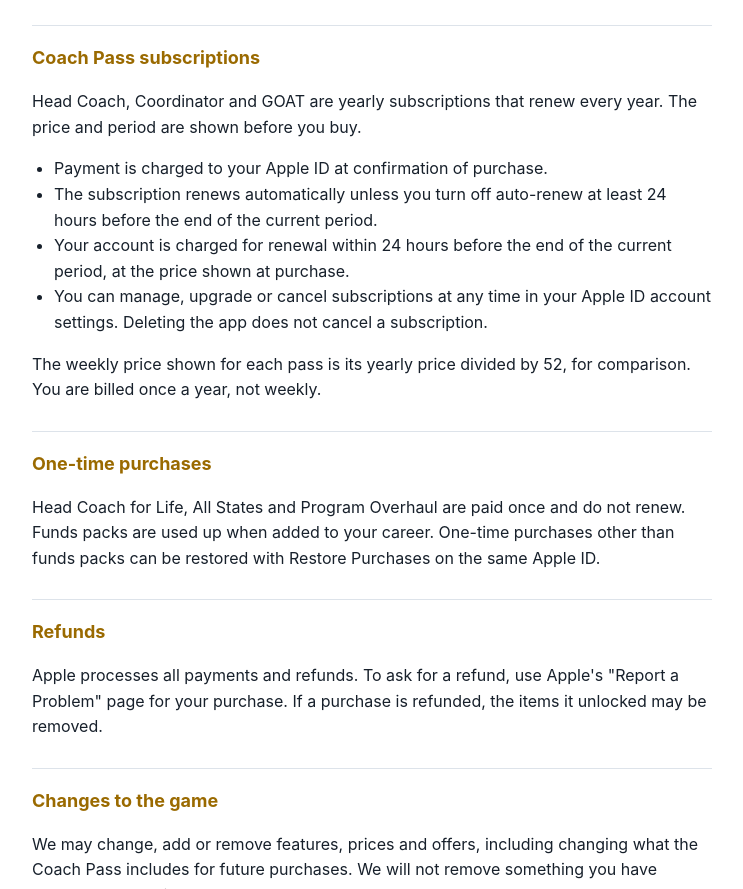
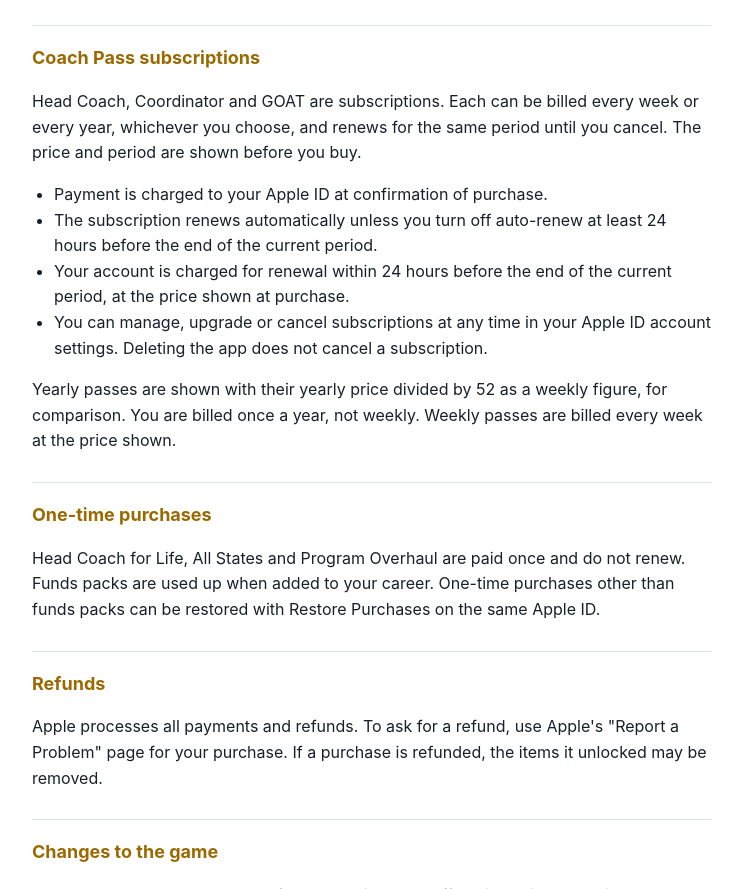
Before and after one commit to zkimmes/friday-night-coach-legal, a plain HTML site: page terms.html in a window 1280 px wide. Shown: the part 878-1767 px from the top of the page, without its empty margins (268-1011 px from the left). Drawn offline with Linux system fonts and the light colour scheme.

Commit message:
Terms: weekly and yearly billing

```diff
--- a/terms.html
+++ b/terms.html
@@ -14,7 +14,7 @@
 <h2>License</h2><p>You may use the game for personal, non-commercial purposes on devices you own or control. You may not copy, sell, reverse engineer or redistribute it, or remove any notices from it.</p>
 <h2>Using the roster import</h2><p>You are responsible for the names you enter. Do not enter names of other people unless you have the right to, and for minors only with permission from them and their parents or guardians. Do not use names, or share recaps, to harass, embarrass or harm anyone.</p>
 <h2>Funds, skill points and trophies</h2><p>Funds, skill points, XP and trophies are game items. They have no cash value, cannot be sold or transferred, and exist only inside the game. They are earned by playing, so nothing in the Store is required to win.</p>
-<h2>Coach Pass subscriptions</h2><p>Head Coach, Coordinator and GOAT are yearly subscriptions that renew every year. The price and period are shown before you buy.</p><ul><li>Payment is charged to your Apple ID at confirmation of purchase.</li><li>The subscription renews automatically unless you turn off auto-renew at least 24 hours before the end of the current period.</li><li>Your account is charged for renewal within 24 hours before the end of the current period, at the price shown at purchase.</li><li>You can manage, upgrade or cancel subscriptions at any time in your Apple ID account settings. Deleting the app does not cancel a subscription.</li></ul><p>The weekly price shown for each pass is its yearly price divided by 52, for comparison. You are billed once a year, not weekly.</p>
+<h2>Coach Pass subscriptions</h2><p>Head Coach, Coordinator and GOAT are subscriptions. Each can be billed every week or every year, whichever you choose, and renews for the same period until you cancel. The price and period are shown before you buy.</p><ul><li>Payment is charged to your Apple ID at confirmation of purchase.</li><li>The subscription renews automatically unless you turn off auto-renew at least 24 hours before the end of the current period.</li><li>Your account is charged for renewal within 24 hours before the end of the current period, at the price shown at purchase.</li><li>You can manage, upgrade or cancel subscriptions at any time in your Apple ID account settings. Deleting the app does not cancel a subscription.</li></ul><p>Yearly passes are shown with their yearly price divided by 52 as a weekly figure, for comparison. You are billed once a year, not weekly. Weekly passes are billed every week at the price shown.</p>
 <h2>One-time purchases</h2><p>Head Coach for Life, All States and Program Overhaul are paid once and do not renew. Funds packs are used up when added to your career. One-time purchases other than funds packs can be restored with Restore Purchases on the same Apple ID.</p>
 <h2>Refunds</h2><p>Apple processes all payments and refunds. To ask for a refund, use Apple's &quot;Report a Problem&quot; page for your purchase. If a purchase is refunded, the items it unlocked may be removed.</p>
 <h2>Changes to the game</h2><p>We may change, add or remove features, prices and offers, including changing what the Coach Pass includes for future purchases. We will not remove something you have already bought without reason.</p>
```
